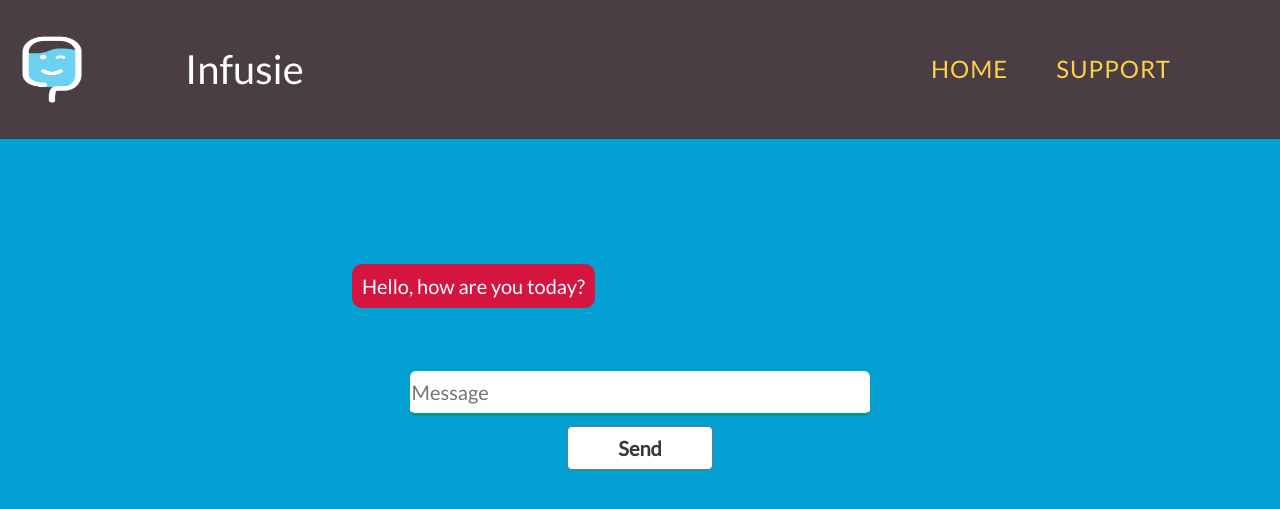
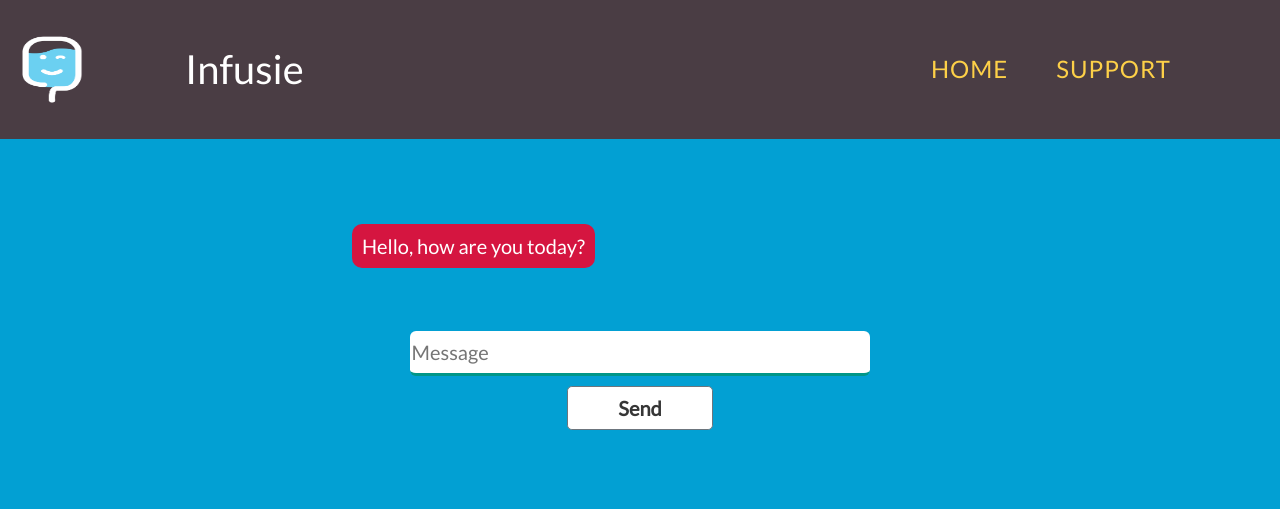
Before and after one commit to jarzab3/flask-chatbot, a Flask app: page /chat in a window 1280 px wide. Shown: the top 509 px of the page. Run offline with Flask 2, Linux system fonts and the light colour scheme; some libraries are stand-ins or nearby versions.

Commit message:
improve front-end

```diff
--- a/app.py
+++ b/app.py
@@ -66,4 +66,4 @@ def get_bot_response():
     return response
 
 if __name__ == "__main__":
-    app.run(debug=True)
+    app.run(debug=False, port=80)
--- a/static/stylesheets/chat-style.css
+++ b/static/stylesheets/chat-style.css
@@ -97,7 +97,8 @@ h3 {
 
 #chat-main {
     padding-top: 89px !important;
-    top:100px;
+    top:60px;
     position:relative;
     z-index:200;
+    padding-bottom: 20px;
 }
--- a/static/stylesheets/custom.css
+++ b/static/stylesheets/custom.css
@@ -83,3 +83,7 @@ body {
     opacity: 1;
     -moz-transform: translateX(0%);
 }
+
+.intro-text{
+    margin-top: 100px;
+}
--- a/templates/main.html
+++ b/templates/main.html
@@ -6,7 +6,6 @@
     <div class="container">
         <div class="intro-text">
             <div class="intro-lead-in">Welcome to Fussy!</div>
-
 
             <div class="container">
 
```
Also changed, not shown: db.sqlite3.
